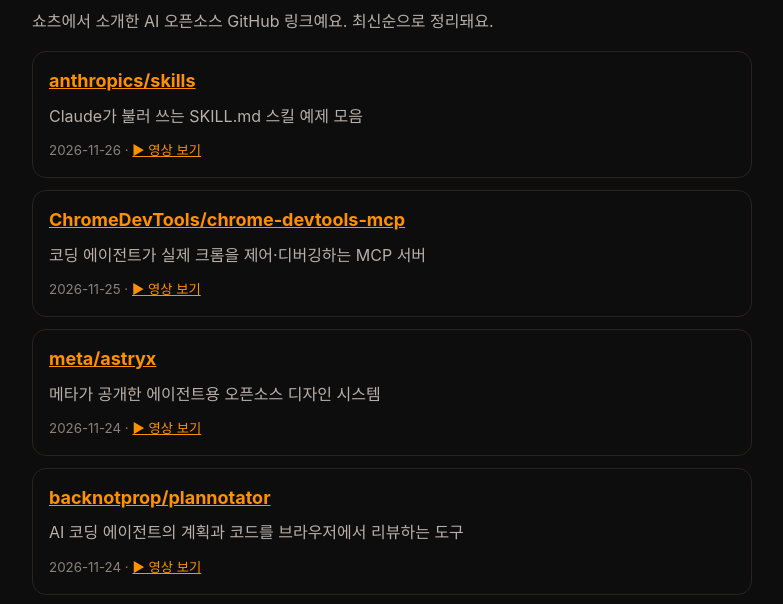
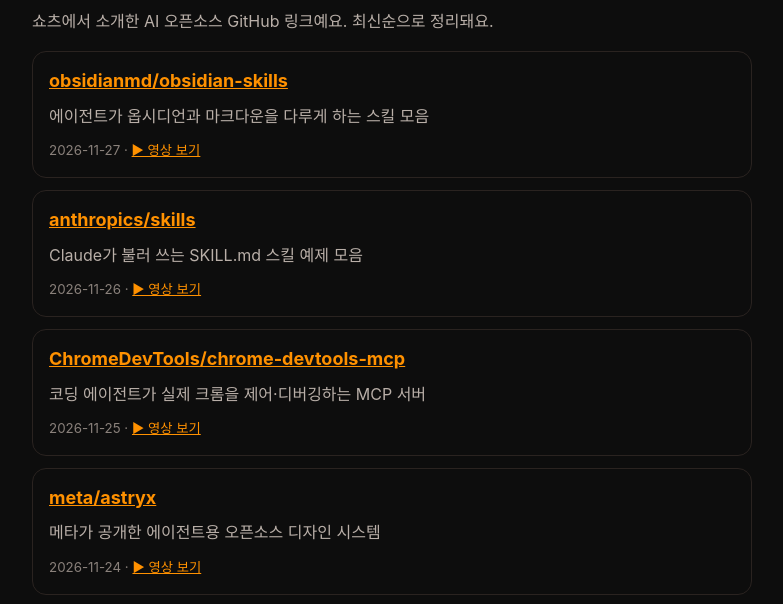
Before and after one commit to durihwang/duriburn-site, a plain HTML site: page links.html in a window 1280 px wide. Shown: the part 122-726 px from the top of the page, without its empty margins (248-1031 px from the left). Drawn offline with Linux system fonts and the light colour scheme.

Commit message:
update links page

```diff
--- a/links.html
+++ b/links.html
@@ -3,7 +3,8 @@
 <style>ul{list-style:none;padding:0}li{border:1px solid #2a2320;border-radius:14px;padding:14px 16px;margin:12px 0}a.repo{font-size:18px;font-weight:700;word-break:break-all}li p{margin:6px 0}small{color:#8a817b}</style></head>
 <body><main><h1>Duriburn <span>링크 모음</span></h1>
 <p>쇼츠에서 소개한 AI 오픈소스 GitHub 링크예요. 최신순으로 정리돼요.</p>
-<ul><li><a class="repo" href="https://github.com/anthropics/skills">anthropics/skills</a><p>Claude가 불러 쓰는 SKILL.md 스킬 예제 모음</p><small>2026-11-26 · <a href="https://youtube.com/shorts/5Knz9wBX8SY">▶ 영상 보기</a></small></li>
+<ul><li><a class="repo" href="https://github.com/obsidianmd/obsidian-skills">obsidianmd/obsidian-skills</a><p>에이전트가 옵시디언과 마크다운을 다루게 하는 스킬 모음</p><small>2026-11-27 · <a href="https://youtube.com/shorts/ZMdDo51eXQM">▶ 영상 보기</a></small></li>
+<li><a class="repo" href="https://github.com/anthropics/skills">anthropics/skills</a><p>Claude가 불러 쓰는 SKILL.md 스킬 예제 모음</p><small>2026-11-26 · <a href="https://youtube.com/shorts/5Knz9wBX8SY">▶ 영상 보기</a></small></li>
 <li><a class="repo" href="https://github.com/ChromeDevTools/chrome-devtools-mcp">ChromeDevTools/chrome-devtools-mcp</a><p>코딩 에이전트가 실제 크롬을 제어·디버깅하는 MCP 서버</p><small>2026-11-25 · <a href="https://youtube.com/shorts/dO47_bAZS7Q">▶ 영상 보기</a></small></li>
 <li><a class="repo" href="https://github.com/meta/astryx">meta/astryx</a><p>메타가 공개한 에이전트용 오픈소스 디자인 시스템</p><small>2026-11-24 · <a href="https://youtube.com/shorts/kfMm3bFbrIg">▶ 영상 보기</a></small></li>
 <li><a class="repo" href="https://github.com/backnotprop/plannotator">backnotprop/plannotator</a><p>AI 코딩 에이전트의 계획과 코드를 브라우저에서 리뷰하는 도구</p><small>2026-11-24 · <a href="https://youtube.com/shorts/B1mohXmfS0c">▶ 영상 보기</a></small></li></ul>
```
